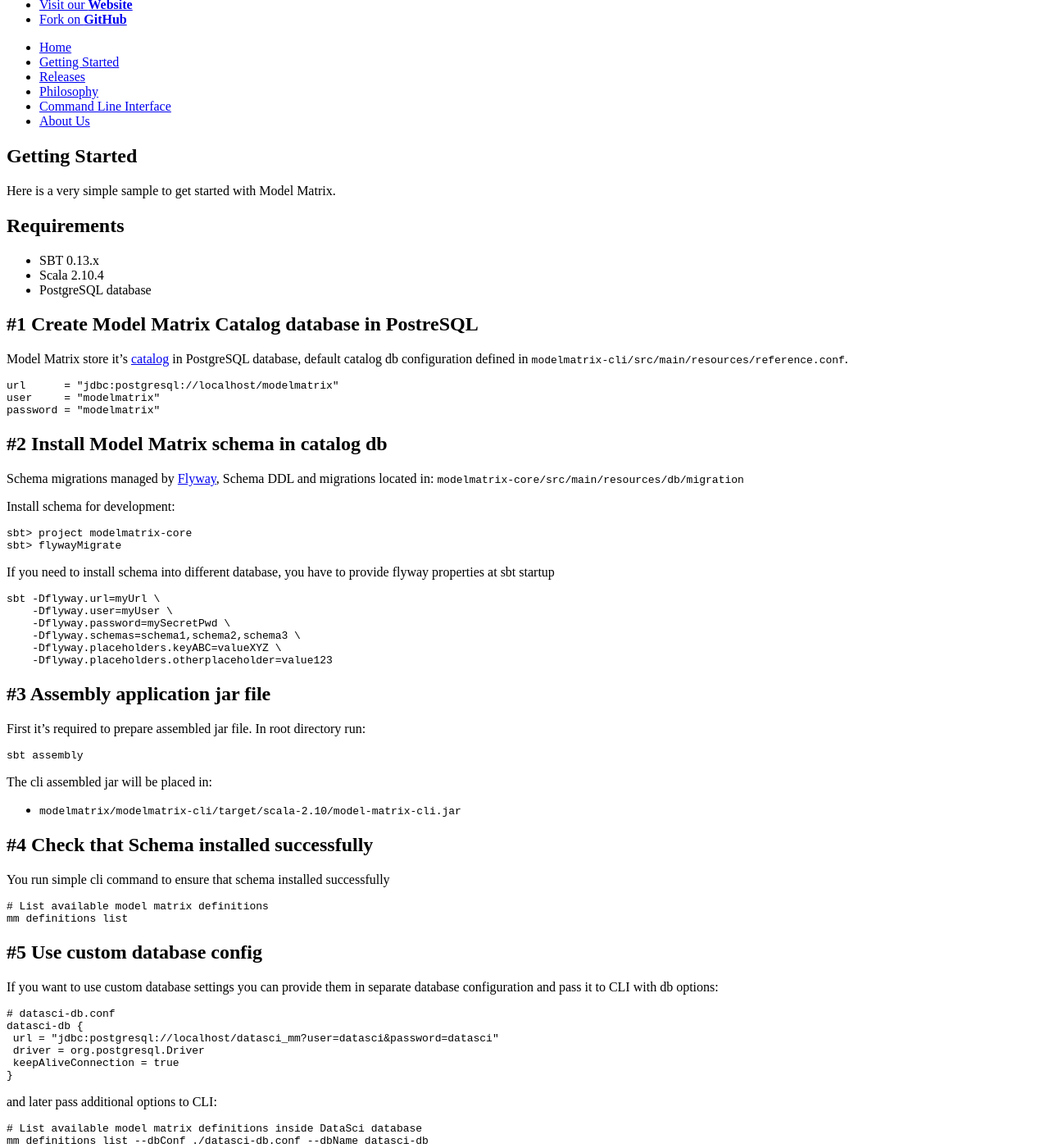
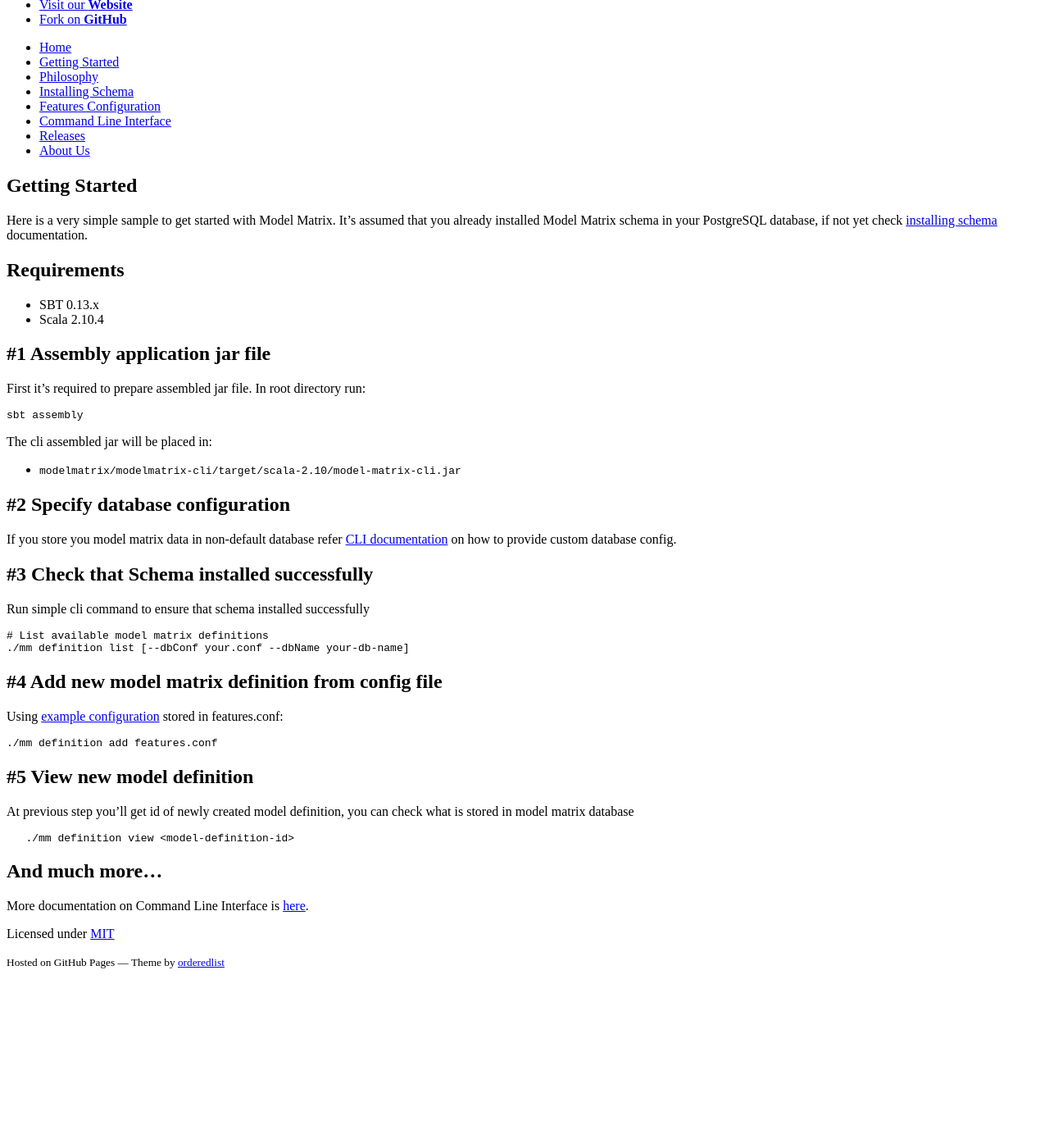
Before and after one commit to collectivemedia/modelmatrix, a Jekyll site: the page built from doc/getstarted.md, in a window 1280 px wide and 1400 px high, scrolled down 406 px. Shown: the whole window at 82% size. Built offline with Jekyll 4.4.1, drawn with Linux system fonts in a browser that asks for light colours; nearby versions of some CDN libraries; a style sheet for code colours, icons or effects is not loaded; after the commit the page ends 1604 px from its top, so only the background shows below that.

Commit message:
update site

```diff
--- a/_config.yml
+++ b/_config.yml
@@ -19,12 +19,16 @@
   url: index.html
 - title: Getting Started
   url: doc/getstarted.html
+- title: Philosophy
+  url: doc/philosophy.html
+- title: Installing Schema
+  url: doc/installing-schema.html
+- title: Features Configuration
+  url: doc/features-configuration.html
+- title: Command Line Interface
+  url: doc/cli.html
 - title: Releases
   url: doc/releases.html
-- title: Philosophy
-  url: doc/philosophy.html
-- title: Command Line Interface
-  url: doc/cli.html
 - title: About Us
   url: doc/about-us.html
 
--- a/doc/cli.md
+++ b/doc/cli.md
@@ -9,7 +9,7 @@
 
     modelmatrix/mm
 
-## <a name="specify-database">Specify Catalog Database</a>
+## <a name="specify-database">Specify Model Matrix Database</a>
 
 If you want to use custom database settings you can provide them in
 separate database configuration and pass it to CLI with db options:
@@ -23,21 +23,21 @@
 
 and later pass additional options to CLI:
 
-    mm <cli-command> --dbConf ./datasci-db.conf --dbName datasci-db
+    ./mm <cli-command> --dbConf ./datasci-db.conf --dbName datasci-db
 
 ## <a name="mmc-definition">Model Matrix definitions</a>
 
 #### List available model matrix definitions
-    mm definition list
+    ./mm definition list
 
 #### Find model matrix definition by name (like '%name%' under the hood)
-    mm definition find "viewability optimization"
+    ./mm definition find "viewability optimization"
 
 #### Validate model matrix definition config
-    mm definition validate ./model-matrix-v123.conf
+    ./mm definition validate ./model-matrix-v123.conf
 
 #### Add model matrix definition
-    mm definition add ./model-matrix-v123.conf
+    ./mm definition add ./model-matrix-v123.conf
 
 #### Add named model matrix definition with commend
-    mm definition add --name "v123" --comment "testing new model" ./model-matrix-v123.conf
+    ./mm definition add --name "v123" --comment "testing new model" ./model-matrix-v123.conf
--- a/doc/getstarted.md
+++ b/doc/getstarted.md
@@ -5,44 +5,15 @@
 
 # Getting Started
 
-Here is a very simple sample to get started with Model Matrix.
+Here is a very simple sample to get started with Model Matrix. It's assumed that you already installed
+Model Matrix schema in your PostgreSQL database, if not yet check [installing schema](installing-schema.html) documentation.
 
 ## Requirements
 
 - SBT 0.13.x
 - Scala 2.10.4
-- PostgreSQL database
 
-
-## #1 Create Model Matrix Catalog database in PostreSQL
-
-Model Matrix store it's [catalog](philosophy.html#model-matrix-catalog) in PostgreSQL database, default catalog db configuration
-defined in `modelmatrix-cli/src/main/resources/reference.conf`.
-
-    url      = "jdbc:postgresql://localhost/modelmatrix"
-    user     = "modelmatrix"
-    password = "modelmatrix"
-
-## #2 Install Model Matrix schema in catalog db
-
-Schema migrations managed by [Flyway](http://flywaydb.org),
-Schema DDL and migrations located in: `modelmatrix-core/src/main/resources/db/migration`
-
-Install schema for development:
-
-    sbt> project modelmatrix-core
-    sbt> flywayMigrate
-
-If you need to install schema into different database, you have to provide flyway properties at sbt startup
-
-    sbt -Dflyway.url=myUrl \
-        -Dflyway.user=myUser \
-        -Dflyway.password=mySecretPwd \
-        -Dflyway.schemas=schema1,schema2,schema3 \
-        -Dflyway.placeholders.keyABC=valueXYZ \
-        -Dflyway.placeholders.otherplaceholder=value123
-
-## #3 Assembly application jar file
+## #1 Assembly application jar file
 
 First it's required to prepare assembled jar file. In root directory run:
 
@@ -51,29 +22,31 @@
 The cli assembled jar will be placed in:
   - `modelmatrix/modelmatrix-cli/target/scala-2.10/model-matrix-cli.jar`
 
-## #4 Check that Schema installed successfully
+## #2 Specify database configuration
 
-You run simple cli command to ensure that schema installed successfully
+If you store you model matrix data in non-default database refer [CLI documentation](cli.html#specify-database) on
+how to provide custom database config.
+
+
+## #3 Check that Schema installed successfully
+
+Run simple cli command to ensure that schema installed successfully
 
     # List available model matrix definitions
-    mm definitions list
+    ./mm definition list [--dbConf your.conf --dbName your-db-name]
 
-## #5 Use custom database config
+## #4 Add new model matrix definition from config file
 
-If you want to use custom database settings you can provide them in
-separate database configuration and pass it to CLI with db options:
+Using [example configuration](features-configuration.html#example-configuration) stored in features.conf:
 
-    # datasci-db.conf
-    datasci-db {
-     url = "jdbc:postgresql://localhost/datasci_mm?user=datasci&password=datasci"
-     driver = org.postgresql.Driver
-     keepAliveConnection = true
-    }
+    ./mm definition add features.conf
 
-and later pass additional options to CLI:
+## #5 View new model definition
 
-    # List available model matrix definitions inside DataSci database
-    mm definitions list --dbConf ./datasci-db.conf --dbName datasci-db
+At previous step you'll get id of newly created model definition, you can check what is stored in model matrix
+database
+
+       ./mm definition view <model-definition-id>
 
 
 ## And much more…
```
Also changed, not shown: doc/features-configuration.md (added, +87 -0 lines), doc/installing-schema.md (added, +38 -0 lines), doc/philosophy.md (+1 -1 lines), index.md (+12 -9 lines).
